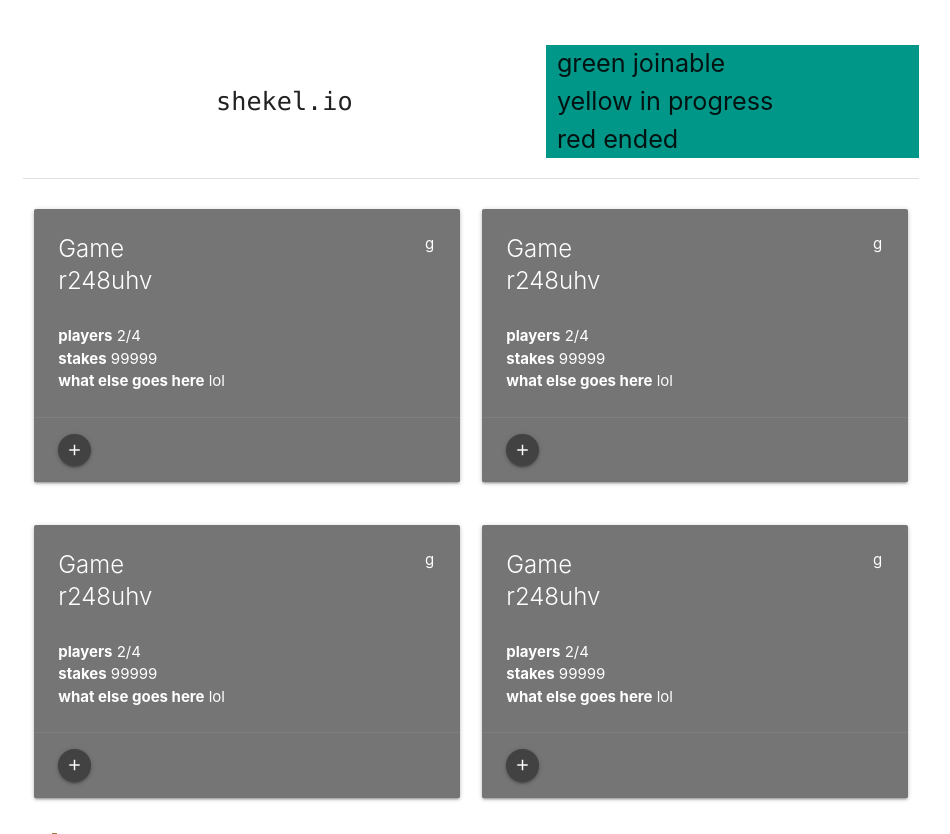
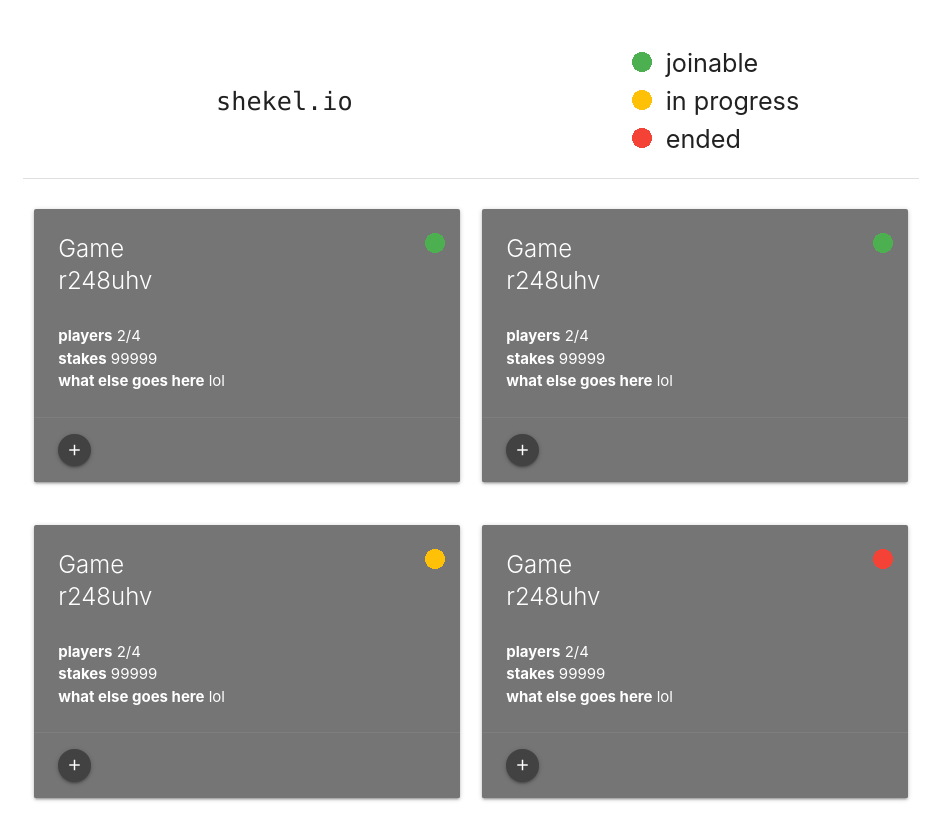
Before and after one commit to eshoyfer/crypto-sbu-hacks, a Flask app: page / in a window 1280 px wide. Shown: the top 834 px of the page, without its empty margins (169-1119 px from the left). After the commit the page ends 801 px from the top, so only its background shows below. Run offline with Flask 2, Linux system fonts and the light colour scheme.

Commit message:
cleanup, add status icons, my name is jeff

```diff
--- a/templates/index.html
+++ b/templates/index.html
@@ -15,8 +15,12 @@
 				<p class="center-align">shekel.io</p>
 			</span>
 		</div>
-		<div class="col s5 teal">
-			<span class="flow-text">green joinable<br>yellow in progress<br>red ended	</span>
+		<div class="col s5 push-s1">
+			<span class="flow-text">
+				<img src="{{ url_for('static', filename='img/green_status.png') }}"/>&nbsp;&nbsp;joinable<br>
+				<img src="{{ url_for('static', filename='img/yellow_status.png') }}"/>&nbsp;&nbsp;in progress<br>
+				<img src="{{ url_for('static', filename='img/red_status.png') }}"/>&nbsp;&nbsp;ended
+			</span>
 		</div>
 	</div>
 
@@ -30,7 +34,7 @@
 	        <div class="card-content white-text">
 	          <div class="row">
 	          	<div class="col s5"><span class="card-title">Game r248uhv</span></div>
-	          	<div class="col s1 push-s6">g</div>
+	          	<div class="col s1 push-s6"><img src="{{ url_for('static', filename='img/green_status.png') }}"/></div>
 	          </div>
 	          <b>players</b> 2/4 <br>
 	          <b>stakes</b> 99999 <br>
@@ -47,7 +51,7 @@
 	        <div class="card-content white-text">
 	          <div class="row">
 	          	<div class="col s5"><span class="card-title">Game r248uhv</span></div>
-	          	<div class="col s1 push-s6">g</div>
+	          	<div class="col s1 push-s6"><img src="{{ url_for('static', filename='img/green_status.png') }}"/></div>
 	          </div>
 	          <b>players</b> 2/4 <br>
 	          <b>stakes</b> 99999 <br>
@@ -68,7 +72,7 @@
 	        <div class="card-content white-text">
 	          <div class="row">
 	          	<div class="col s5"><span class="card-title">Game r248uhv</span></div>
-	          	<div class="col s1 push-s6">g</div>
+	          	<div class="col s1 push-s6"><img src="{{ url_for('static', filename='img/yellow_status.png') }}"/></div>
 	          </div>
 	          <b>players</b> 2/4 <br>
 	          <b>stakes</b> 99999 <br>
@@ -85,7 +89,7 @@
 	        <div class="card-content white-text">
 	          <div class="row">
 	          	<div class="col s5"><span class="card-title">Game r248uhv</span></div>
-	          	<div class="col s1 push-s6">g</div>
+	          	<div class="col s1 push-s6"><img src="{{ url_for('static', filename='img/red_status.png') }}"/></div>
 	          </div>
 	          <b>players</b> 2/4 <br>
 	          <b>stakes</b> 99999 <br>
@@ -98,7 +102,4 @@
 	    </div>
 
 	  </div>
-
-<img src="{{ url_for('static', filename='img/'+roll+'.gif') }}"/>
-
 {% endblock bodycontent %}
```
Also changed, not shown: static/img/green_status.png (added), static/img/red_status.png (added), static/img/yellow_status.png (added).
